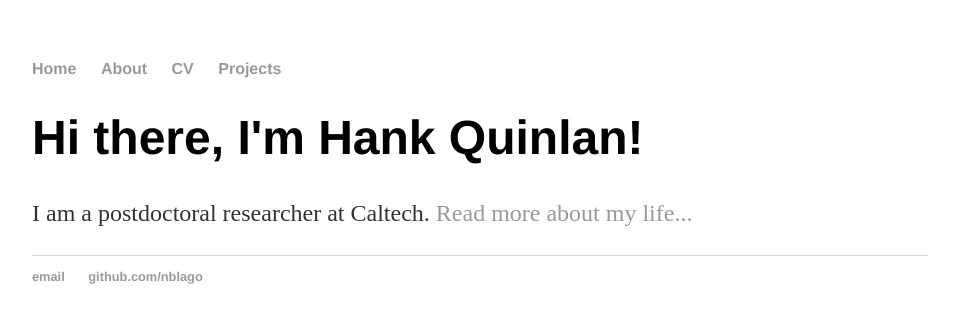
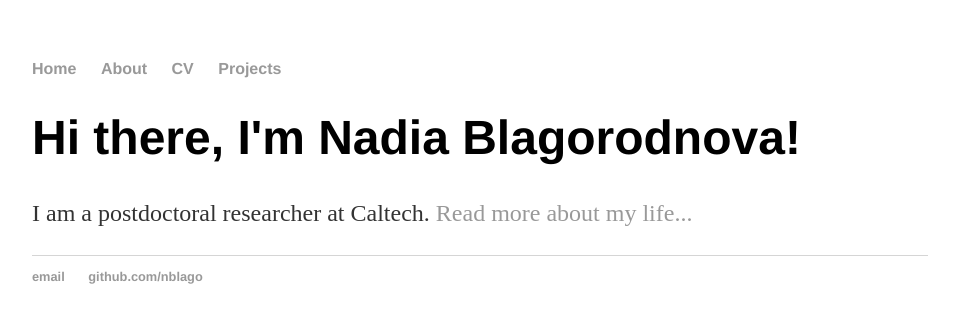
Before and after one commit to nblago/nblago.github.io, a Jekyll site: the page built from index.html, in a window 1280 px wide. Shown: the top 323 px of the page, without its empty margins (160-1119 px from the left). Built offline with Jekyll 4.4.1, drawn with Linux system fonts in a browser that asks for light colours.

Commit message:
Update index.html

```diff
--- a/index.html
+++ b/index.html
@@ -3,7 +3,7 @@ layout: default
 title: Nadia Blagorodnova, Caltech
 ---
 <div class="blurb">
-	<h1>Hi there, I'm Hank Quinlan!</h1>
+	<h1>Hi there, I'm Nadia Blagorodnova!</h1>
 	<p>I am a postdoctoral researcher at Caltech.
 		<a href="/about">Read more about my life...</a>
 	</p>
```
